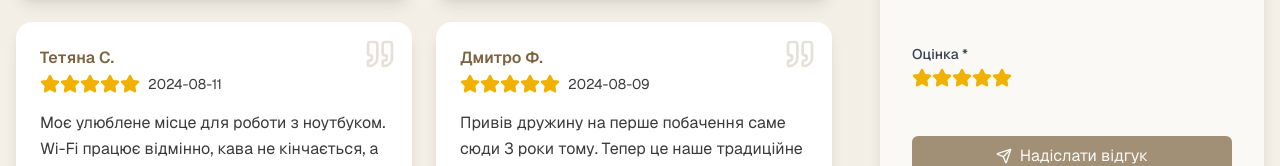
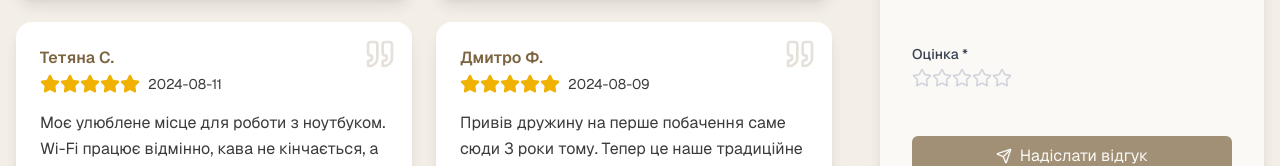
Before and after one commit to Yuriy2223/kaffee-seele, a Next.js app: page / in a window 1280 px wide. Shown: the part 11659-11825 px from the top of the page. Built offline with nearby package versions, Linux system fonts and the light colour scheme.

Commit message:
update review form

```diff
--- a/src/components/Reviews/ReviewForm.tsx
+++ b/src/components/Reviews/ReviewForm.tsx
@@ -41,7 +41,7 @@ export const ReviewForm: React.FC<ReviewFormProps> = ({ onSubmit }) => {
     resolver: yupResolver(schemaReviewForm),
     defaultValues: {
       name: "",
-      rating: 5,
+      rating: 0,
       text: "",
       photo: undefined,
     },
--- a/src/components/Reviews/StarRating.tsx
+++ b/src/components/Reviews/StarRating.tsx
@@ -13,28 +13,40 @@ export const StarRating: React.FC<StarRatingProps> = ({
 }) => {
   return (
     <div className="flex" role="img" aria-label={`Оцінка: ${rating} з 5 зірок`}>
-      {Array.from({ length: 5 }, (_, i) => (
-        <Star
-          key={i}
-          className={`${size} transition-colors ${
-            i < rating ? "text-yellow-500 fill-current" : "text-gray-300"
-          } ${onRatingChange ? "cursor-pointer hover:text-yellow-400" : ""}`}
-          onClick={onRatingChange ? () => onRatingChange(i + 1) : undefined}
-          aria-label={`${i + 1} ${i < rating ? "заповнена" : "порожня"} зірка`}
-          role={onRatingChange ? "button" : "presentation"}
-          tabIndex={onRatingChange ? 0 : -1}
-          onKeyDown={
-            onRatingChange
-              ? (e) => {
-                  if (e.key === "Enter" || e.key === " ") {
-                    e.preventDefault();
-                    onRatingChange(i + 1);
-                  }
-                }
-              : undefined
+      {Array.from({ length: 5 }, (_, i) => {
+        const starValue = i + 1;
+        const isActive = starValue <= rating;
+
+        const handleClick = () => {
+          if (onRatingChange) {
+            onRatingChange(rating === starValue ? 0 : starValue);
           }
-        />
-      ))}
+        };
+
+        const handleKeyDown = (e: React.KeyboardEvent<SVGSVGElement>) => {
+          if (!onRatingChange) return;
+          if (e.key === "Enter" || e.key === " ") {
+            e.preventDefault();
+            onRatingChange(rating === starValue ? 0 : starValue);
+          }
+        };
+
+        return (
+          <Star
+            key={starValue}
+            className={`${size} transition-colors ${
+              isActive ? "text-yellow-500 fill-current" : "text-gray-300"
+            } ${onRatingChange ? "cursor-pointer hover:text-yellow-400" : ""}`}
+            onClick={onRatingChange ? handleClick : undefined}
+            aria-label={`${starValue} ${
+              isActive ? "заповнена" : "порожня"
+            } зірка`}
+            role={onRatingChange ? "button" : "presentation"}
+            tabIndex={onRatingChange ? 0 : -1}
+            onKeyDown={onRatingChange ? handleKeyDown : undefined}
+          />
+        );
+      })}
     </div>
   );
 };
```
